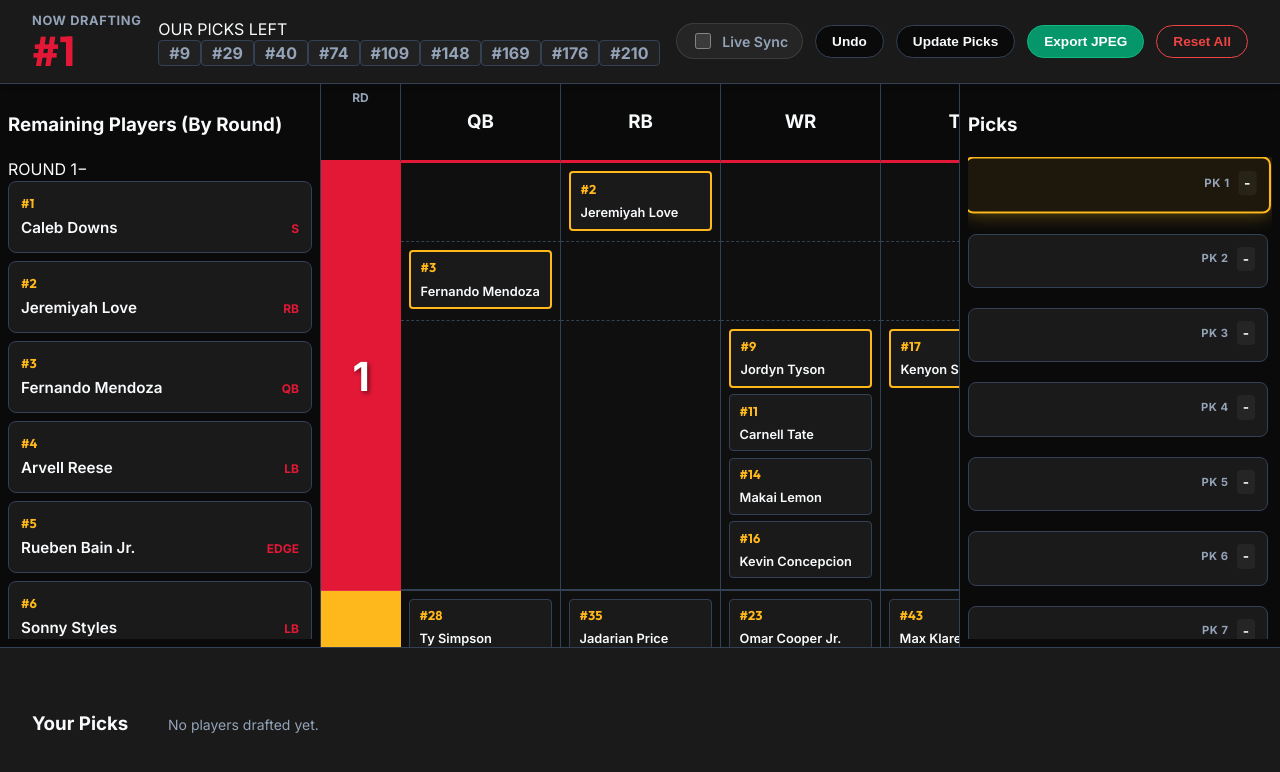
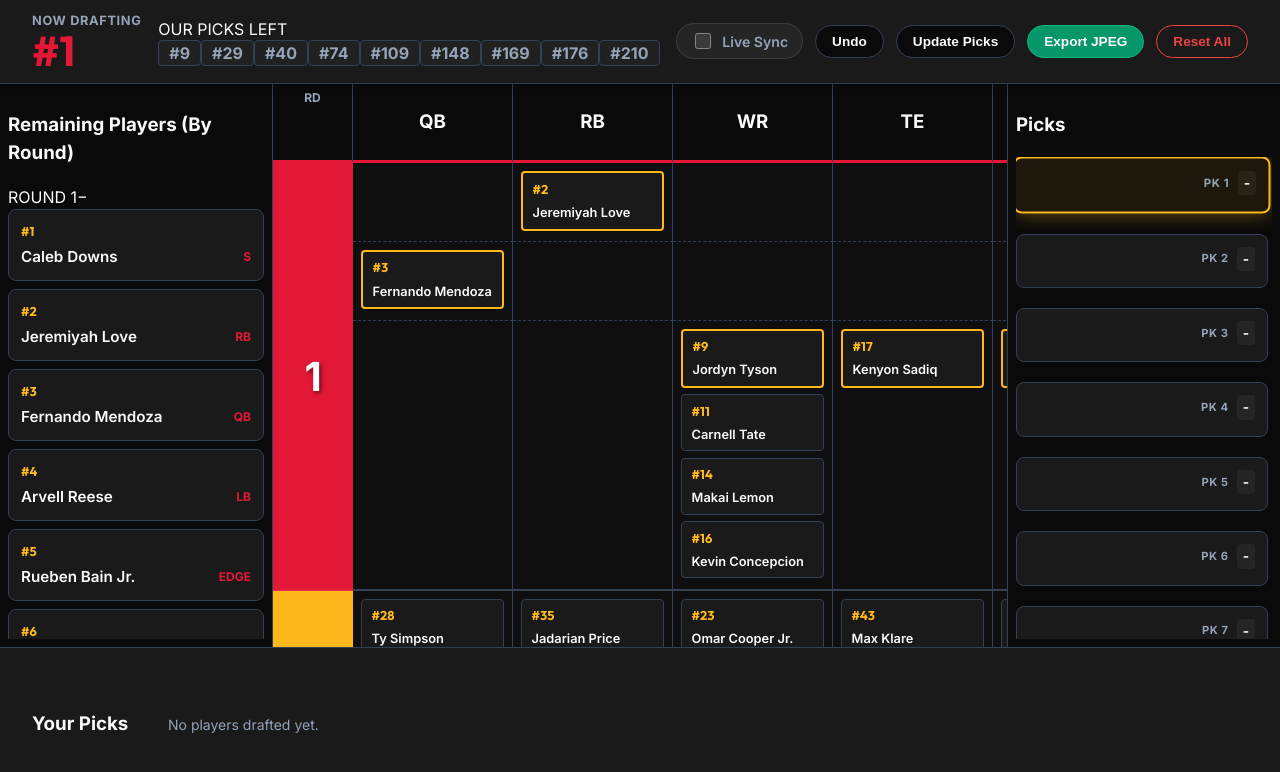
Before and after one commit to FBrand/DraftBoard, a React (Vite) app: page / in a window 1280 px wide. Shown: the top 772 px of the page. Built offline with nearby package versions, Linux system fonts and the light colour scheme.

Commit message:
style: shrink sidebar panels by 15% and remove large PDF

```diff
--- a/src/index.css
+++ b/src/index.css
@@ -282,7 +282,7 @@ body {
 
 .main-layout {
   display: grid;
-  grid-template-columns: 320px 1fr 320px;
+  grid-template-columns: 272px 1fr 272px;
   gap: 1px;
   background: var(--border-color);
   overflow: hidden;
```
Also changed, not shown: 1 other file (tests, documents, lock files or other folders).
